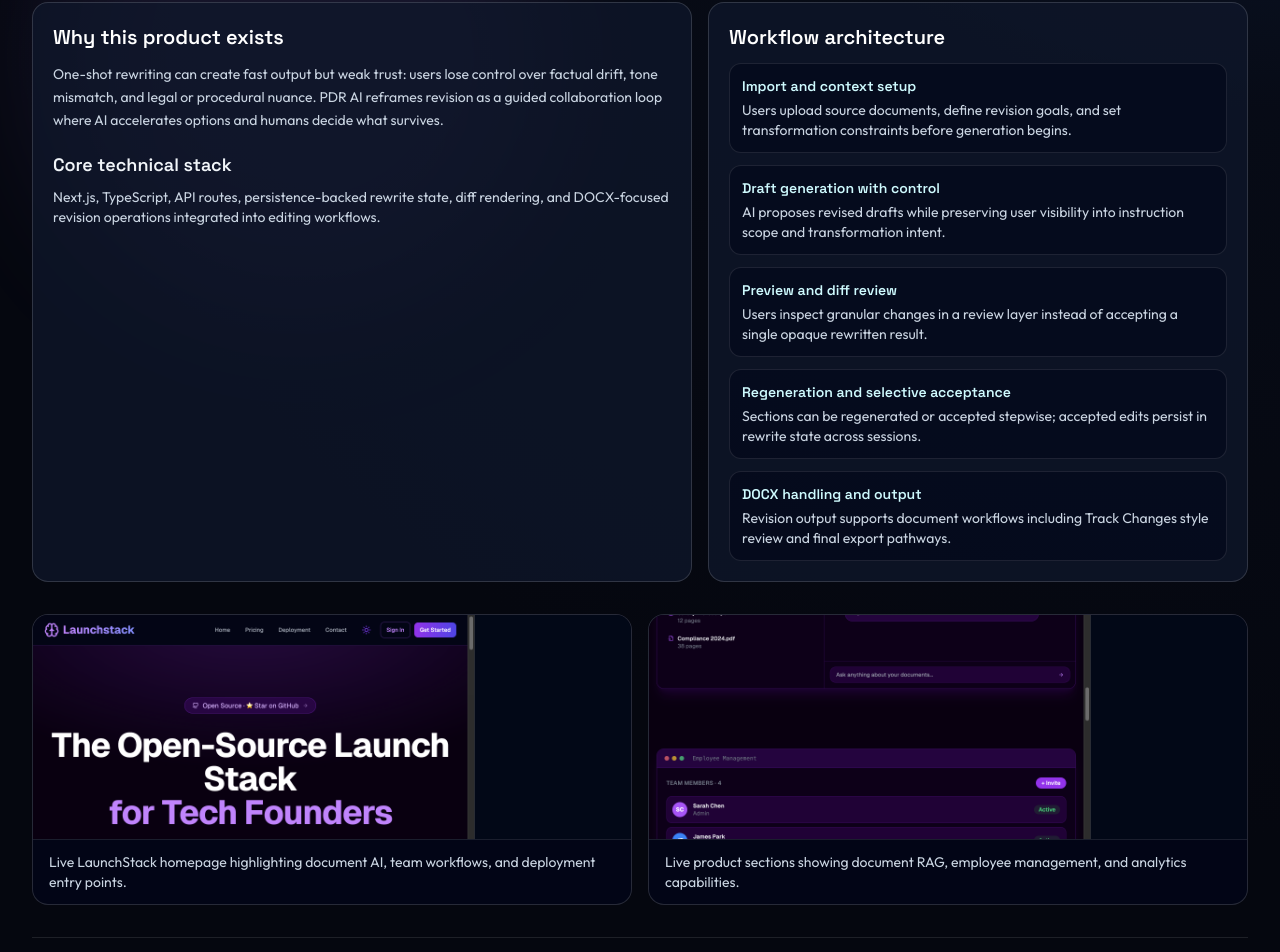
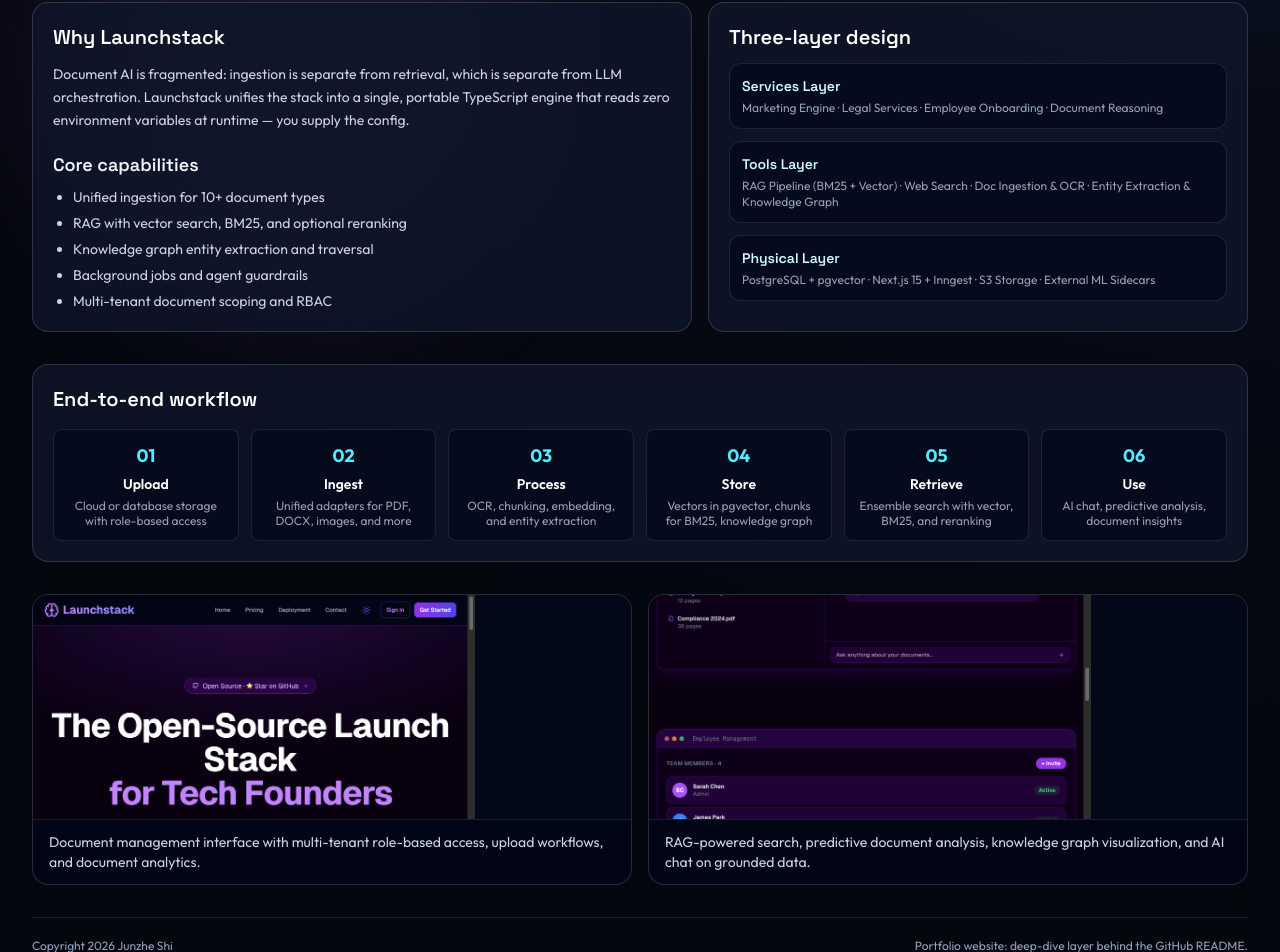
Before and after one commit to JunzheShi0702/personal-website, a React (Vite) app in the folder client/: page /projects/pdr-ai in a window 1280 px wide. Shown: the part 615-1567 px from the top of the page. Built offline with nearby package versions, Linux system fonts and the light colour scheme.

Commit message:
Update PDR/LaunchStack page content: new architecture overview, workflow, and product positioning

```diff
--- a/client/src/app/router.tsx
+++ b/client/src/app/router.tsx
@@ -19,7 +19,6 @@ export const appRouter = createBrowserRouter([
       { path: 'research', element: <ResearchPage /> },
       { path: 'publications', element: <PublicationsPage /> },
       { path: 'resume', element: <ResumePage /> },
-      { path: 'resume.pdf', element: <Navigate to='/resume' replace /> },
       { path: 'contact', element: <Navigate to='/#contact' replace /> },
       { path: 'ask-junzhe', element: <AskJunzhePage /> },
     ],
--- a/client/src/pages/PdrCaseStudyPage.tsx
+++ b/client/src/pages/PdrCaseStudyPage.tsx
@@ -1,32 +1,28 @@
 import { ScreenshotCard } from '../components/ui/ScreenshotCard'
 import launchstackLogo from '../assets/launchstack-logo.png'
 
-const stages = [
+const architectureLayers = [
   {
-    title: 'Import and context setup',
-    detail:
-      'Users upload source documents, define revision goals, and set transformation constraints before generation begins.',
+    title: 'Services Layer',
+    items: ['Marketing Engine', 'Legal Services', 'Employee Onboarding', 'Document Reasoning'],
   },
   {
-    title: 'Draft generation with control',
-    detail:
-      'AI proposes revised drafts while preserving user visibility into instruction scope and transformation intent.',
+    title: 'Tools Layer',
+    items: ['RAG Pipeline (BM25 + Vector)', 'Web Search', 'Doc Ingestion & OCR', 'Entity Extraction & Knowledge Graph'],
   },
   {
-    title: 'Preview and diff review',
-    detail:
-      'Users inspect granular changes in a review layer instead of accepting a single opaque rewritten result.',
+    title: 'Physical Layer',
+    items: ['PostgreSQL + pgvector', 'Next.js 15 + Inngest', 'S3 Storage', 'External ML Sidecars'],
   },
-  {
-    title: 'Regeneration and selective acceptance',
-    detail:
-      'Sections can be regenerated or accepted stepwise; accepted edits persist in rewrite state across sessions.',
-  },
-  {
-    title: 'DOCX handling and output',
-    detail:
-      'Revision output supports document workflows including Track Changes style review and final export pathways.',
-  },
+]
+
+const workflowSteps = [
+  { step: '01', label: 'Upload', description: 'Cloud or database storage with role-based access' },
+  { step: '02', label: 'Ingest', description: 'Unified adapters for PDF, DOCX, images, and more' },
+  { step: '03', label: 'Process', description: 'OCR, chunking, embedding, and entity extraction' },
+  { step: '04', label: 'Store', description: 'Vectors in pgvector, chunks for BM25, knowledge graph' },
+  { step: '05', label: 'Retrieve', description: 'Ensemble search with vector, BM25, and reranking' },
+  { step: '06', label: 'Use', description: 'AI chat, predictive analysis, document insights' },
 ]
 
 export function PdrCaseStudyPage() {
@@ -53,10 +49,10 @@ export function PdrCaseStudyPage() {
               />
             </div>
             <p className="text-balance text-3xl font-semibold tracking-tight text-slate-50 md:text-5xl">
-              Human-AI document revision platform
+              Modular AI engine for Next.js apps
             </p>
             <p className="max-w-4xl text-lg leading-relaxed text-slate-300 md:text-xl">
-              A collaborative rewriting platform designed around reviewability, user control, and iterative quality rather than one-shot generation.
+              Launchstack combines document ingestion, semantic search, knowledge graphs, and LLM abstractions into a framework-agnostic engine — wired into the Next.js app you already have.
             </p>
           </div>
         </div>
@@ -88,46 +84,60 @@ export function PdrCaseStudyPage() {
 
       <section className="grid gap-4 lg:grid-cols-[1.1fr_0.9fr]">
         <article className="rounded-2xl border border-white/15 bg-slate-900/75 p-5">
-          <h3 className="text-xl font-semibold text-white">Why this product exists</h3>
+          <h3 className="text-xl font-semibold text-white">Why Launchstack</h3>
           <p className="mt-3 text-sm leading-relaxed text-slate-300">
-            One-shot rewriting can create fast output but weak trust: users lose
-            control over factual drift, tone mismatch, and legal or procedural nuance.
-            PDR AI reframes revision as a guided collaboration loop where AI accelerates
-            options and humans decide what survives.
+            Document AI is fragmented: ingestion is separate from retrieval, which is separate from LLM
+            orchestration. Launchstack unifies the stack into a single, portable TypeScript engine that
+            reads zero environment variables at runtime — you supply the config.
           </p>
-          <h4 className="mt-5 text-lg font-semibold text-slate-100">Core technical stack</h4>
-          <p className="mt-2 text-sm text-slate-300">
-            Next.js, TypeScript, API routes, persistence-backed rewrite state, diff
-            rendering, and DOCX-focused revision operations integrated into editing
-            workflows.
-          </p>
+          <h4 className="mt-5 text-lg font-semibold text-slate-100">Core capabilities</h4>
+          <ul className="mt-2 list-disc space-y-1.5 pl-5 text-sm text-slate-300">
+            <li>Unified ingestion for 10+ document types</li>
+            <li>RAG with vector search, BM25, and optional reranking</li>
+            <li>Knowledge graph entity extraction and traversal</li>
+            <li>Background jobs and agent guardrails</li>
+            <li>Multi-tenant document scoping and RBAC</li>
+          </ul>
         </article>
         <article className="rounded-2xl border border-white/15 bg-slate-900/75 p-5">
-          <h3 className="text-xl font-semibold text-white">Workflow architecture</h3>
+          <h3 className="text-xl font-semibold text-white">Three-layer design</h3>
           <div className="mt-3 space-y-3">
-            {stages.map((stage) => (
+            {architectureLayers.map((layer) => (
               <div
-                key={stage.title}
+                key={layer.title}
                 className="rounded-xl border border-white/10 bg-slate-950/55 p-3"
               >
-                <h4 className="text-sm font-semibold text-cyan-100">{stage.title}</h4>
-                <p className="mt-1 text-sm text-slate-300">{stage.detail}</p>
+                <h4 className="text-sm font-semibold text-cyan-100">{layer.title}</h4>
+                <p className="mt-1 text-xs text-slate-400">{layer.items.join(' · ')}</p>
               </div>
             ))}
           </div>
         </article>
       </section>
 
+      <section className="rounded-2xl border border-white/15 bg-slate-900/75 p-5">
+        <h3 className="text-xl font-semibold text-white">End-to-end workflow</h3>
+        <div className="mt-4 grid gap-3 sm:grid-cols-2 md:grid-cols-3 lg:grid-cols-6">
+          {workflowSteps.map((item) => (
+            <div key={item.step} className="rounded-lg border border-white/10 bg-slate-950/55 p-3 text-center">
+              <p className="text-lg font-bold text-cyan-300">{item.step}</p>
+              <p className="mt-1 text-sm font-semibold text-white">{item.label}</p>
+              <p className="mt-1 text-xs leading-tight text-slate-400">{item.description}</p>
+            </div>
+          ))}
+        </div>
+      </section>
+
       <section className="group grid gap-4 lg:grid-cols-2">
         <ScreenshotCard
           src="/screenshots/pdr-live-hero.png"
-          alt="PDR AI live landing page"
-          caption="Live LaunchStack homepage highlighting document AI, team workflows, and deployment entry points."
+          alt="Launchstack platform overview"
+          caption="Document management interface with multi-tenant role-based access, upload workflows, and document analytics."
         />
         <ScreenshotCard
           src="/screenshots/pdr-live-features.png"
-          alt="PDR AI live feature sections"
-          caption="Live product sections showing document RAG, employee management, and analytics capabilities."
+          alt="Launchstack feature modules"
+          caption="RAG-powered search, predictive document analysis, knowledge graph visualization, and AI chat on grounded data."
         />
       </section>
     </div>
--- a/client/src/pages/ResumePage.tsx
+++ b/client/src/pages/ResumePage.tsx
@@ -1,8 +1,29 @@
+import { useEffect, useState } from 'react'
 import { SectionTitle } from '../components/ui/SectionTitle'
 
 const resumePath = '/resume.pdf'
 
 export function ResumePage() {
+  const [resumeAvailable, setResumeAvailable] = useState<boolean | null>(null)
+
+  useEffect(() => {
+    let isMounted = true
+
+    fetch(resumePath, { method: 'HEAD' })
+      .then((response) => {
+        if (!isMounted) return
+        setResumeAvailable(response.ok)
+      })
+      .catch(() => {
+        if (!isMounted) return
+        setResumeAvailable(false)
+      })
+
+    return () => {
+      isMounted = false
+    }
+  }, [])
+
   return (
     <div className="space-y-8">
       <section className="rounded-3xl border border-white/15 bg-slate-900/80 p-6 md:p-8">
@@ -11,6 +32,7 @@ export function ResumePage() {
           title="Resume and downloadable PDF"
           subtitle="Embed and download are wired. Place your latest file at public/resume.pdf to render it here."
         />
+        {resumeAvailable ? (
           <a
             href={resumePath}
             download
@@ -18,14 +40,27 @@ export function ResumePage() {
           >
             Download Resume PDF
           </a>
+        ) : null}
       </section>
 
       <section className="rounded-2xl border border-white/15 bg-slate-900/75 p-3 md:p-4">
+        {resumeAvailable === null ? (
+          <div className="h-[36vh] rounded-xl border border-white/10 bg-slate-950/55 p-6 text-sm text-slate-300">
+            Checking resume file...
+          </div>
+        ) : resumeAvailable ? (
           <iframe
             title="Junzhe Shi Resume"
             src={`${resumePath}#view=FitH`}
             className="h-[72vh] w-full rounded-xl border border-white/10 bg-white"
           />
+        ) : (
+          <div className="h-[36vh] rounded-xl border border-white/10 bg-slate-950/55 p-6 text-sm text-slate-300">
+            Resume PDF is not uploaded yet. Add your file to
+            <span className="mx-1 font-semibold text-cyan-100">client/public/resume.pdf</span>
+            to enable preview and download.
+          </div>
+        )}
       </section>
     </div>
   )
```
Also changed, not shown: client/vercel.json, 1 other file (tests, documents, lock files or other folders). Lines whose indentation alone changed are shown as unchanged.
